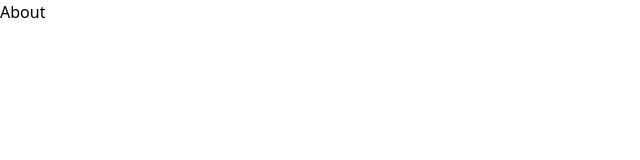
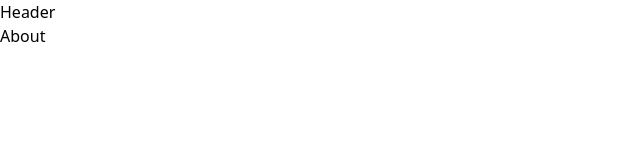
Before and after one commit to bayrambinbir/MERN-blog, a React (Vite) app in the folder client/: page /about in a window 1280 px wide. Shown: the top 160 px of the page, without its empty margins (0-640 px from the left). Built offline with nearby package versions, Linux system fonts and the light colour scheme.

Commit message:
Header.jsx added

```diff
--- a/client/src/App.jsx
+++ b/client/src/App.jsx
@@ -6,10 +6,12 @@
 import SignOut from "./pages/SignOut";
 import Dashboard from "./pages/Dashboard";
 import Projects from "./pages/Projects";
+import Header from "./components/Header";
 
 export default function App() {
   return (
     <BrowserRouter>
+      <Header/>
       <Routes>
         <Route path="/" element={<Home />} />
         <Route path="/about" element={<About />} />
--- /dev/null
+++ b/client/src/components/Header.jsx
@@ -0,0 +1,7 @@
+import React from 'react'
+
+export default function Header() {
+  return (
+    <div>Header</div>
+  )
+}
```
Also changed, not shown: 1 other file (tests, documents, lock files or other folders).
